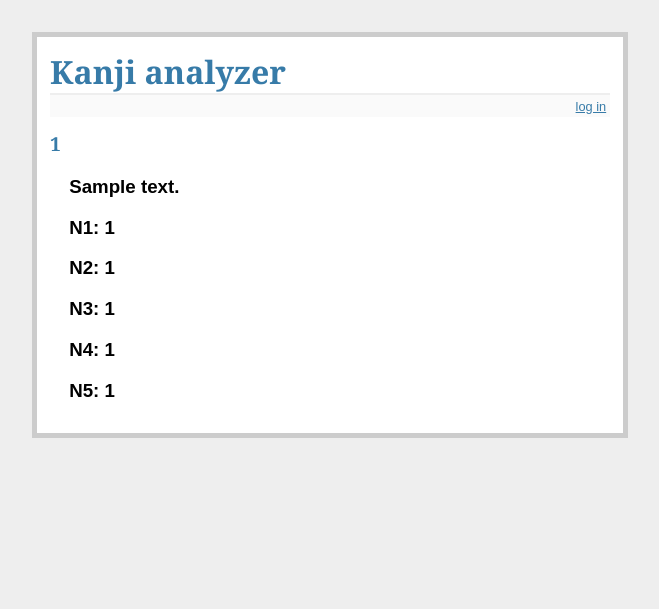
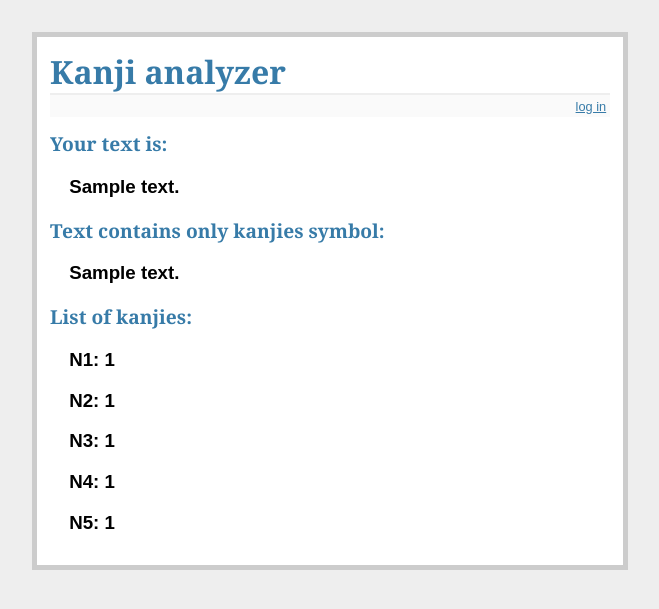
Before and after one commit to termith/asiastudy, a Flask app: page / in a window 1280 px wide. Shown: the top 609 px of the page, without its empty margins (310-969 px from the left). Run offline with Flask 2, Linux system fonts and the light colour scheme; tables that the repository leaves empty hold one stand-in row (values such as "Sample post").

Commit message:
version 0.0.2
Features:
1) Changed views for user

Bugs:

Others:

```diff
--- a/flaskr/templates/show_entries.html
+++ b/flaskr/templates/show_entries.html
@@ -11,14 +11,16 @@
   {% endif %}
   <ul class=entries>
   {% for entry in entries %}
-    <li><h2>{{ entry.id }}</h2>
+    <li><h2> Your text is: </h2>
+    <h3>{{ entry.text }}</h3>
+    <li><h2> Text contains only kanjies symbol: </h2>
     <h3>{{ entry.clear_text | safe }}</h3>
+    <li><h2> List of kanjies: </h2>
     <h3>N1: {{ entry.N1 | safe }}</h3>
     <h3>N2: {{ entry.N2 | safe }}</h3>
     <h3>N3: {{ entry.N3 | safe }}</h3>
     <h3>N4: {{ entry.N4 | safe }}</h3>
     <h3>N5: {{ entry.N5 | safe }}</h3>
-
   {% else %}
     <li><em>Unbelievable.  No entries here so far</em>
   {% endfor %}
```
Also changed, not shown: 1 other file.
